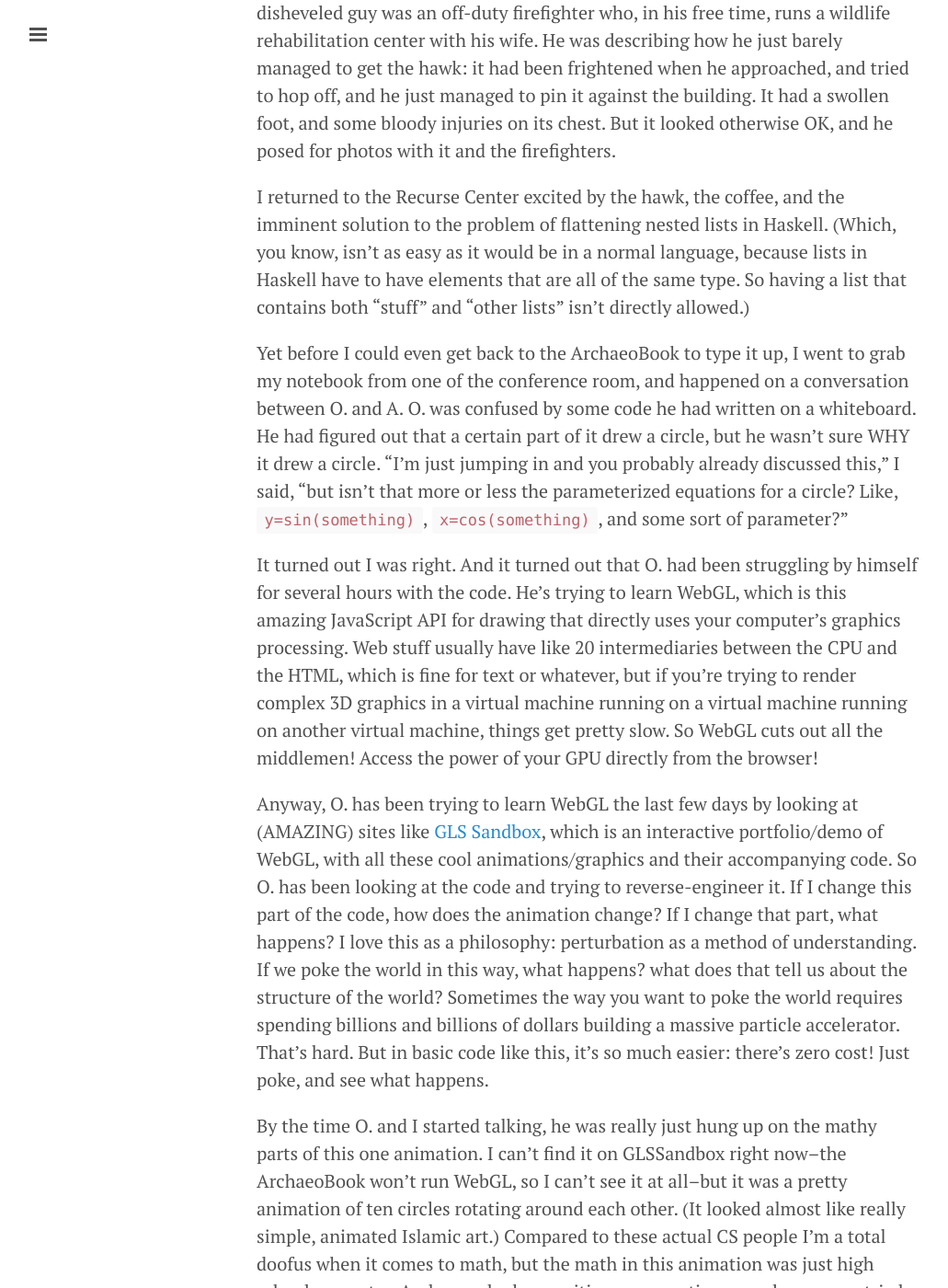
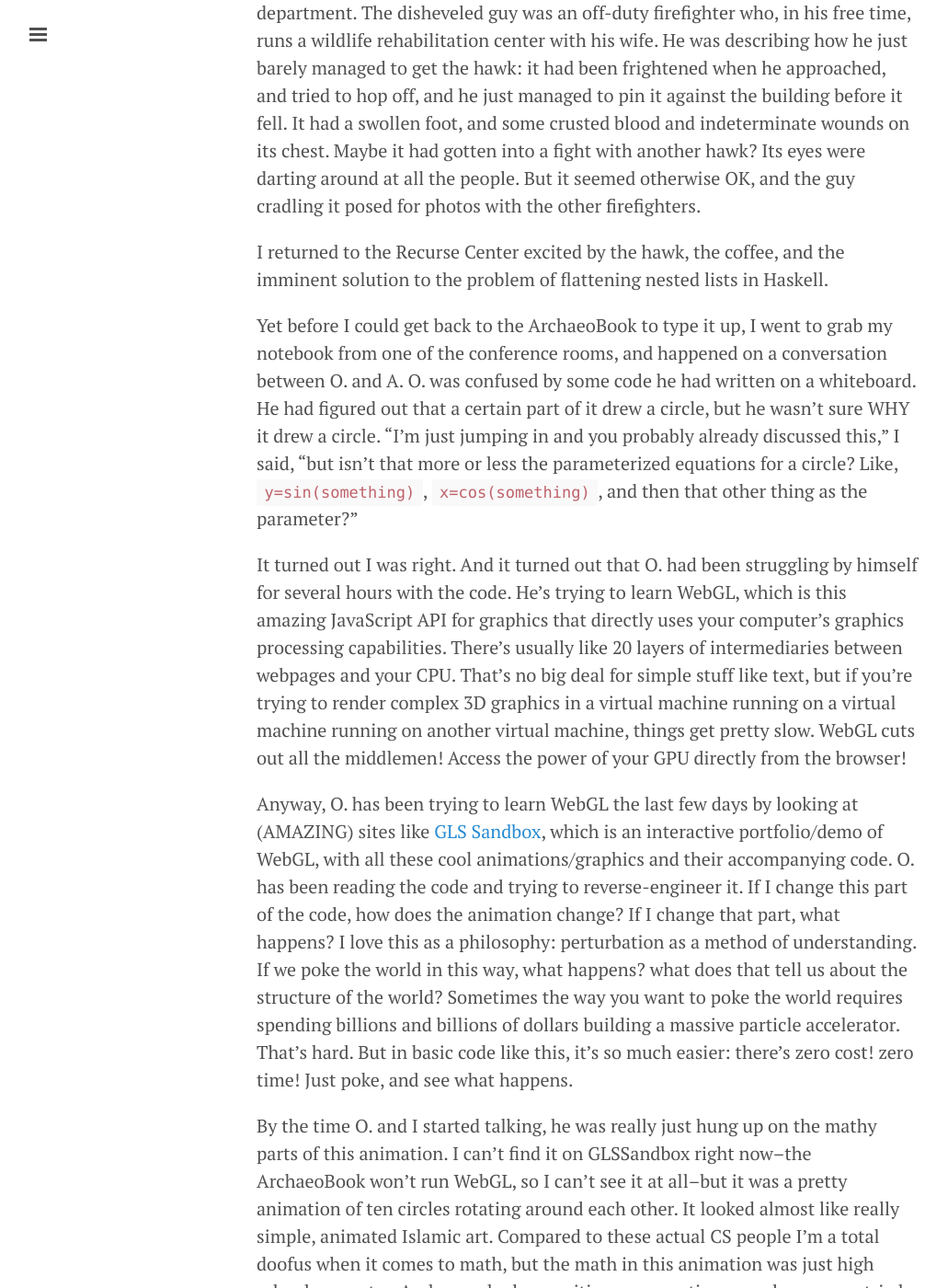
Before and after one commit to amalex5/amalex5.github.io, a Jekyll site: the page built from _posts/2016-01-08-rc-day-4.markdown, in a window 1280 px wide and 1400 px high, scrolled down 1433 px. Shown: the whole window at 92% size, without its empty margins (1-1032 px from the left). Built offline with Jekyll 4.4.1, drawn with Linux system fonts in a browser that asks for light colours; some of the changed text lies outside the part shown.

Commit message:
Post update: Recurse Center, Day 4

```diff
--- a/_posts/2016-01-08-rc-day-4.markdown
+++ b/_posts/2016-01-08-rc-day-4.markdown
@@ -7,26 +7,26 @@ Today was chiasmatic: I started it with the same anxiety and sadness from yester
 
 I failed in a pretty awful respect: I didn't ask anyone for help with Haskell. And I suffered accordingly: the morning was miserable and unproductive. My code won't compile, and I don't understand Haskell, and that must be because I'm stupid, because I've been incompetent at everything else in life, and I'm clearly destined for failure, unlike everyone else I know, and unlike everyone else around me at RC, who are productive and interesting and getting lots of things done.
 
-The nice Haskell guy with the giant beard walked past me staring off into space with a smile. I didn't ask him for help. (There's SURELY some recent line from the Bros. K. that I can quote here.)
+The nice Haskell guy with the giant beard walked past me. He was smiling off into space. I didn't ask him for help. (There's SURELY some line from the Bros. K. that I can quote here.)
 
 Finally, after hours of fighting with the stupid type system, and failing to understand why my attempt at building a `NestedList` custom data type wasn't working, I clicked on the solution to that problem (#7 in [99 Problems](https://wiki.haskell.org/99_questions/1_to_10)). I didn't even read the whole problem: just the first two lines told me what I was doing wrong. When I'm defining functions that operate on custom data types, you need to be specific about how they'll use each potential part of your custom data type! This actually makes total sense. Hooray!
 
 I was ecstatic about my discovery–if not about how I came to discover it (pointless lonely agony followed by looking at a solution)–and I decided to take a brief celebratory walk to get coffee. The idea being that it's better to take breaks NOT when you've run out of ideas–but exactly WHEN you know what to do next. This is Hemingway's writing advice, or maybe Faulkner's, or something. That way you avoid sitting back down to a blank page and not knowing what to do, and not having all of your relevant thoughts readily available.
 
-I bought coffee. A block away from Dunkin' Donuts, a huge FDNY ladder truck was parked next to a building, with the ladder rotating down. A crowd was gathered around. I saw the firefighters helping a disheveled-looking guy down. Had some homeless guy climbed up on top of the scaffolding? Why weren't there police or EMTs around? And why were they holding a fishing net? It looked like the disheveled guy was being allowed to just hop off the fire truck without being escorted. Then I saw what he was carrying: a hawk! The firefighters took down the FIRE LINE STAY BACK tape and the crowd gathered around. Everyone was taking pictures.
+I bought coffee. A block away from Dunkin' Donuts, a huge FDNY ladder truck was parked next to a building. The ladder was rotating down and re-telescoping. A crowd was gathered around. I saw the firefighters helping a disheveled-looking guy down. Had some homeless guy climbed up on top of the scaffolding? Why weren't there police or EMTs around? And why were they holding a fishing net? It looked like the disheveled guy was being allowed to just hop off the fire truck without being escorted. Then I saw what he was carrying: a hawk! The firefighters took down the FIRE LINE STAY BACK tape and the crowd pushed closer. Everyone was taking pictures.
 
-[So I guess what happened was](http://abcnews.go.com/US/firefighter-rescues-injured-red-tailed-hawk-nyc-building/story?id=36152023) that this hawk had been just lying on someone's A/C unit for the past three days, and they had called the fire department. The disheveled guy was an off-duty firefighter who, in his free time, runs a wildlife rehabilitation center with his wife. He was describing how he just barely managed to get the hawk: it had been frightened when he approached, and tried to hop off, and he just managed to pin it against the building. It had a swollen foot, and some bloody injuries on its chest. But it looked otherwise OK, and he posed for photos with it and the firefighters.
+[So I guess what happened was](http://abcnews.go.com/US/firefighter-rescues-injured-red-tailed-hawk-nyc-building/story?id=36152023) that this red-tailed hawk had been lying on someone's A/C unit for the past three days, and they had called the fire department. The disheveled guy was an off-duty firefighter who, in his free time, runs a wildlife rehabilitation center with his wife. He was describing how he just barely managed to get the hawk: it had been frightened when he approached, and tried to hop off, and he just managed to pin it against the building before it fell. It had a swollen foot, and some crusted blood and indeterminate wounds on its chest. Maybe it had gotten into a fight with another hawk? Its eyes were darting around at all the people. But it seemed otherwise OK, and the guy cradling it posed for photos with the other firefighters.
 
-I returned to the Recurse Center excited by the hawk, the coffee, and the imminent solution to the problem of flattening nested lists in Haskell. (Which, you know, isn't as easy as it would be in a normal language, because lists in Haskell have to have elements that are all of the same type. So having a list that contains both "stuff" and "other lists" isn't directly allowed.)
+I returned to the Recurse Center excited by the hawk, the coffee, and the imminent solution to the problem of flattening nested lists in Haskell.
 
-Yet before I could even get back to the ArchaeoBook to type it up, I went to grab my notebook from one of the conference room, and happened on a conversation between O. and A. O. was confused by some code he had written on a whiteboard. He had figured out that a certain part of it drew a circle, but he wasn't sure WHY it drew a circle. "I'm just jumping in and you probably already discussed this," I said, "but isn't that more or less the parameterized equations for a circle? Like, `y=sin(something)`, `x=cos(something)`, and some sort of parameter?"
+Yet before I could get back to the ArchaeoBook to type it up, I went to grab my notebook from one of the conference rooms, and happened on a conversation between O. and A. O. was confused by some code he had written on a whiteboard. He had figured out that a certain part of it drew a circle, but he wasn't sure WHY it drew a circle. "I'm just jumping in and you probably already discussed this," I said, "but isn't that more or less the parameterized equations for a circle? Like, `y=sin(something)`, `x=cos(something)`, and then that other thing as the parameter?"
 
-It turned out I was right. And it turned out that O. had been struggling by himself for several hours with the code. He's trying to learn WebGL, which is this amazing JavaScript API for drawing that directly uses your computer's graphics processing. Web stuff usually have like 20 intermediaries between the CPU and the HTML, which is fine for text or whatever, but if you're trying to render complex 3D graphics in a virtual machine running on a virtual machine running on another virtual machine, things get pretty slow. So WebGL cuts out all the middlemen! Access the power of your GPU directly from the browser!
+It turned out I was right. And it turned out that O. had been struggling by himself for several hours with the code. He's trying to learn WebGL, which is this amazing JavaScript API for graphics that directly uses your computer's graphics processing capabilities. There's usually like 20 layers of intermediaries between webpages and your CPU. That's no big deal for simple stuff like text, but if you're trying to render complex 3D graphics in a virtual machine running on a virtual machine running on another virtual machine, things get pretty slow. WebGL cuts out all the middlemen! Access the power of your GPU directly from the browser!
 
-Anyway, O. has been trying to learn WebGL the last few days by looking at (AMAZING) sites like [GLS Sandbox](http://glslsandbox.com/), which is an interactive portfolio/demo of WebGL, with all these cool animations/graphics and their accompanying code. So O. has been looking at the code and trying to reverse-engineer it. If I change this part of the code, how does the animation change? If I change that part, what happens? I love this as a philosophy: perturbation as a method of understanding. If we poke the world in this way, what happens? what does that tell us about the structure of the world? Sometimes the way you want to poke the world requires spending billions and billions of dollars building a massive particle accelerator. That's hard. But in basic code like this, it's so much easier: there's zero cost! Just poke, and see what happens.
+Anyway, O. has been trying to learn WebGL the last few days by looking at (AMAZING) sites like [GLS Sandbox](http://glslsandbox.com/), which is an interactive portfolio/demo of WebGL, with all these cool animations/graphics and their accompanying code. O. has been reading the code and trying to reverse-engineer it. If I change this part of the code, how does the animation change? If I change that part, what happens? I love this as a philosophy: perturbation as a method of understanding. If we poke the world in this way, what happens? what does that tell us about the structure of the world? Sometimes the way you want to poke the world requires spending billions and billions of dollars building a massive particle accelerator. That's hard. But in basic code like this, it's so much easier: there's zero cost! zero time! Just poke, and see what happens.
 
-By the time O. and I started talking, he was really just hung up on the mathy parts of this one animation. I can't find it on GLSSandbox right now–the ArchaeoBook won't run WebGL, so I can't see it at all–but it was a pretty animation of ten circles rotating around each other. (It looked almost like really simple, animated Islamic art.) Compared to these actual CS people I'm a total doofus when it comes to math, but the math in this animation was just high school geometry. And so we had an exciting conversation or an hour as we tried to figure out how the code, and the math within, worked. A. joined us for parts of it, and had some really good insights. The whole thing felt like a problem session from college: just sitting around excitedly trying to figure out why something worked, or how something was true. The discharge of an intellectual capacitor, with people as the parallel plates.
+By the time O. and I started talking, he was really just hung up on the mathy parts of this animation. I can't find it on GLSSandbox right now–the ArchaeoBook won't run WebGL, so I can't see it at all–but it was a pretty animation of ten circles rotating around each other. It looked almost like really simple, animated Islamic art. Compared to these actual CS people I'm a total doofus when it comes to math, but the math in this animation was just high school geometry. And so we had an exciting conversation or an hour as we tried to figure out how the code, and the math within, worked. A. joined us for parts of it, and had some really good insights. The whole thing felt like a problem session from college: just sitting around excitedly trying to figure out why something worked, or how something was true. The discharge of an intellectual capacitor, with people as the parallel plates.
 
 At one point I realized that one of the random constants that had been floating around–we all just assumed it was a meaningless scaling factor or something–sure seemed mighty familiar. `.62832`. Haven't I seen that inside trig functions before? It's not a radian, is it? No, a radian is like fifty seven-point-something degrees. Wait a second–`.28` is twice `.14`–`.62832` is `'pi/5`! OR, even more to the point, since there are TWO pi in every revolution of a circle, it's `2pi/10`. WHICH IS WHAT GIVES US THE TEN RINGS!!! I had my hypothesis in a flash. And then we tested it: what happens if we change `.628321` in the code to just `3.14159`? Sure enough: only two rings.
 
-Tonight at the RC the second-batch kids were doing (informal, self-organized, five-minute) presentations on stuff they've been working on or thinking about. Afterwards was game night. I really wanted to go to both (and was even MORE excited after my afternoon of success!), but E. is in town this weekend (from Greece!), and so I met up with him and M. for kimchi pancakes in Manhattan Koreatown. The research center E.'s at in Athens has a daily "ouzo hour." He says he's probably going to spend a second year there writing his dissertation. The ouzo helps.
+Tonight at the RC the second-batch kids were doing (informal, self-organized, five-minute) presentations on stuff they've been working on or thinking about. Afterwards was game night. I wanted to go to both, despite my aversion to board games. The more socializing, the better! A stranger is just a friend you haven't met yet! But E. is in town this weekend (from Greece!), and so I had kimchi pancakes with him and M. in Manhattan Koreatown. He says he's probably going to spend a second year in Athens writing his dissertation. His research center there has a daily "ouzo hour," which helps.
```
